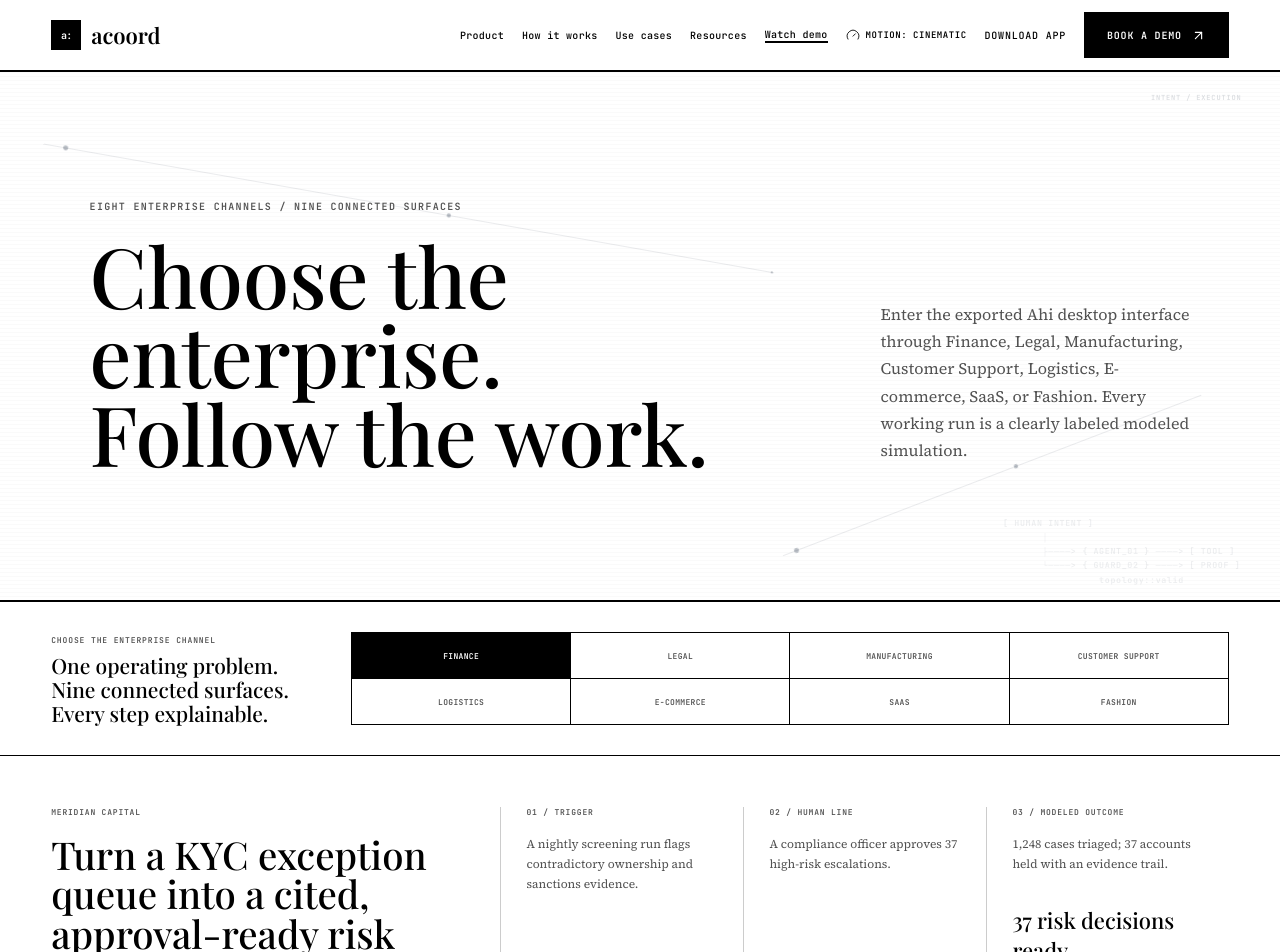
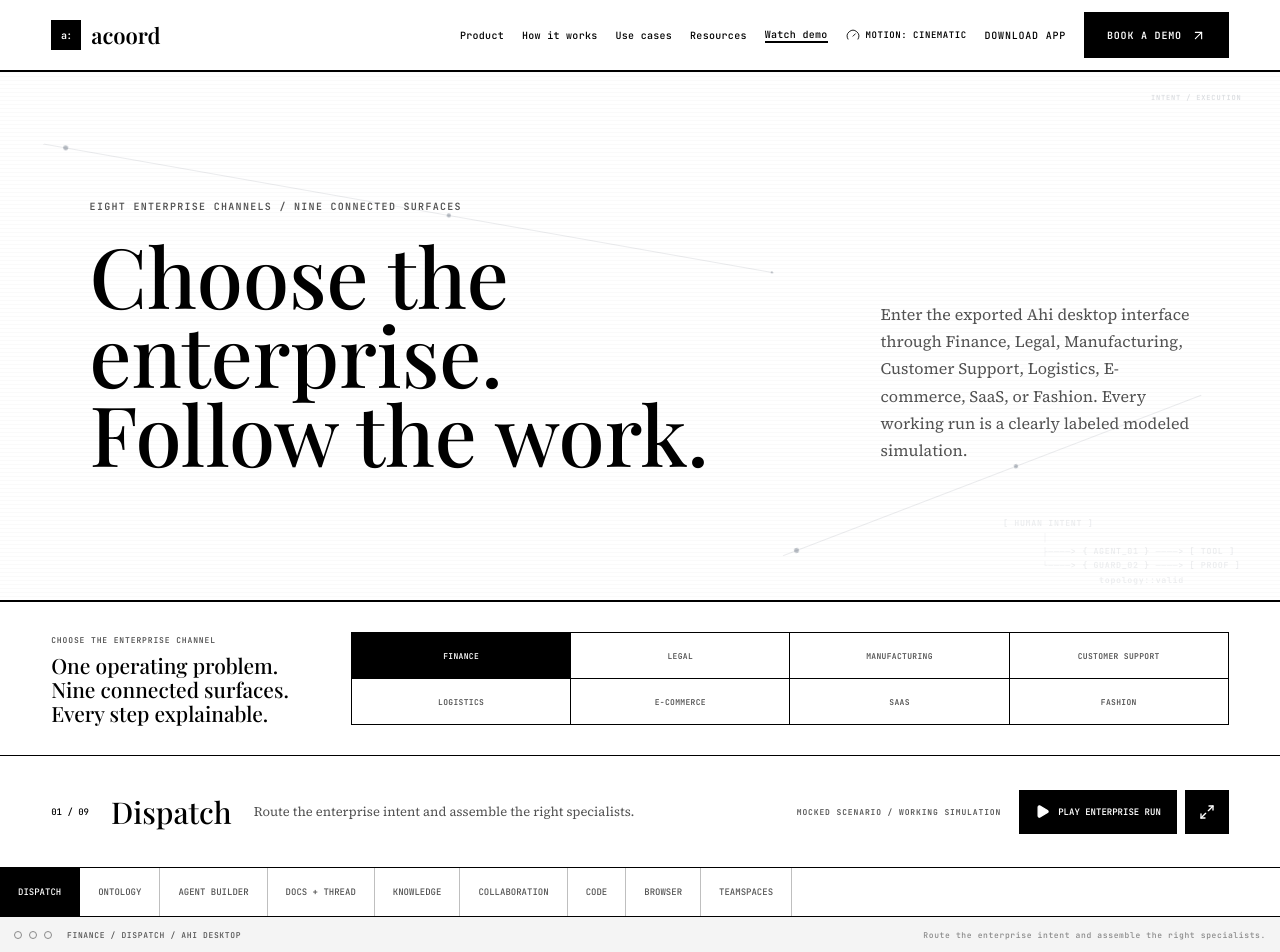
Before and after one commit to nobitaN0bi/frontendwebsite, a React (Create React App) app in the folder frontend/: page /demo in a window 1280 px wide. Shown: the top 952 px of the page. Built offline with nearby package versions, Linux system fonts and the light colour scheme; no server answers; a web font is replaced by a local one.

Commit message:
auto-commit for c27efa4f-e85e-4cef-8fc7-b3af7b6505e2

```diff
--- a/frontend/src/components/DemoWorkspace.jsx
+++ b/frontend/src/components/DemoWorkspace.jsx
@@ -85,13 +85,6 @@ export const DemoWorkspace = ({ compact = false, scenarioId: controlledId, onSce
         </div>
       </div>
 
-      <div className="demo-scenario-story" key={scenario.id} data-testid="demo-scenario-story">
-        <div className="demo-scenario-title"><span data-testid="demo-scenario-company">{scenario.company}</span><h3 data-testid="demo-scenario-hook">{scenario.hook}</h3></div>
-        <div className="demo-story-beat"><span>01 / Trigger</span><p data-testid="demo-scenario-trigger">{scenario.trigger}</p></div>
-        <div className="demo-story-beat"><span>02 / Human line</span><p data-testid="demo-scenario-checkpoint">{scenario.checkpoint}</p></div>
-        <div className="demo-story-beat demo-story-outcome"><span>03 / Modeled outcome</span><p data-testid="demo-scenario-outcome">{scenario.outcome}</p><strong data-testid="demo-scenario-metric">{scenario.metric}</strong></div>
-      </div>
-
       <div className="demo-chapter-bar" data-testid="demo-chapter-navigation">
         <div className="demo-chapter-copy">
           <span data-testid="demo-active-scene-number">0{active + 1} / 0{scenes.length}</span>
```
Also changed, not shown: 1 other file (tests, documents, lock files or other folders).
